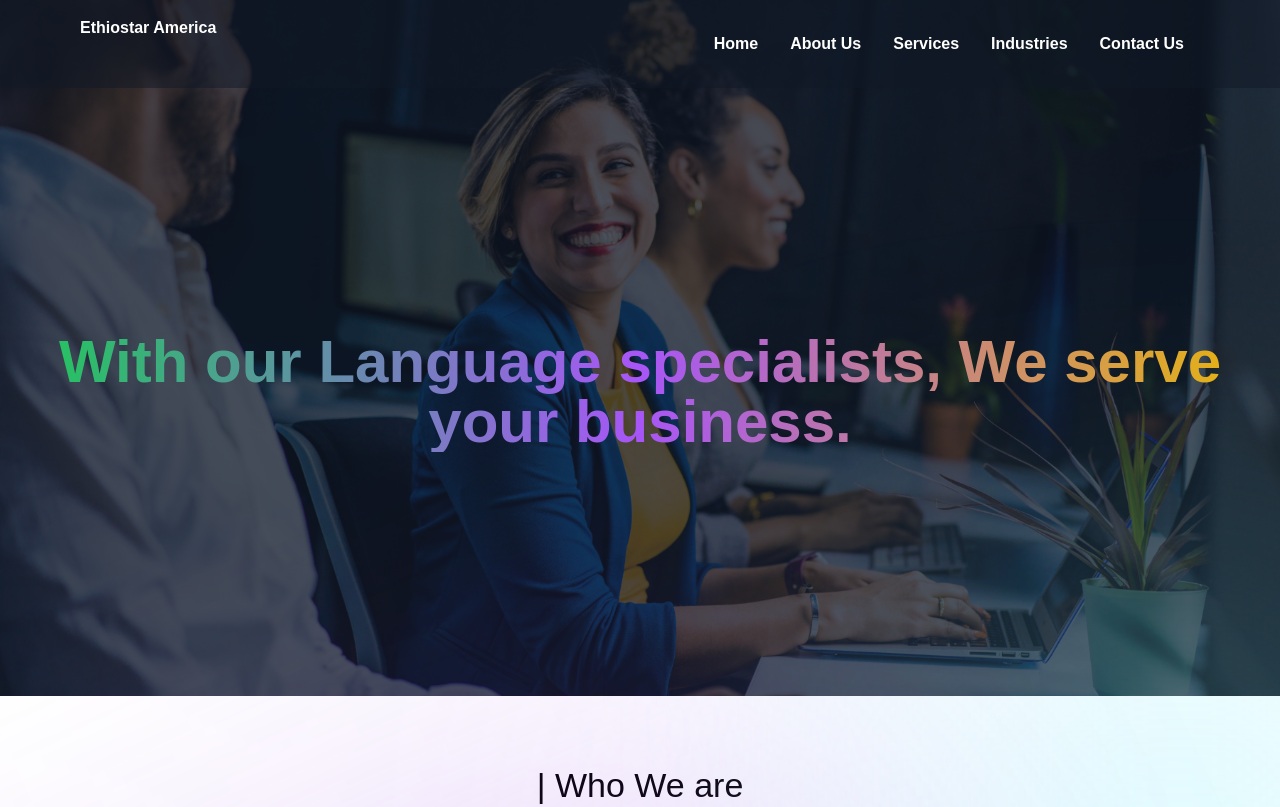
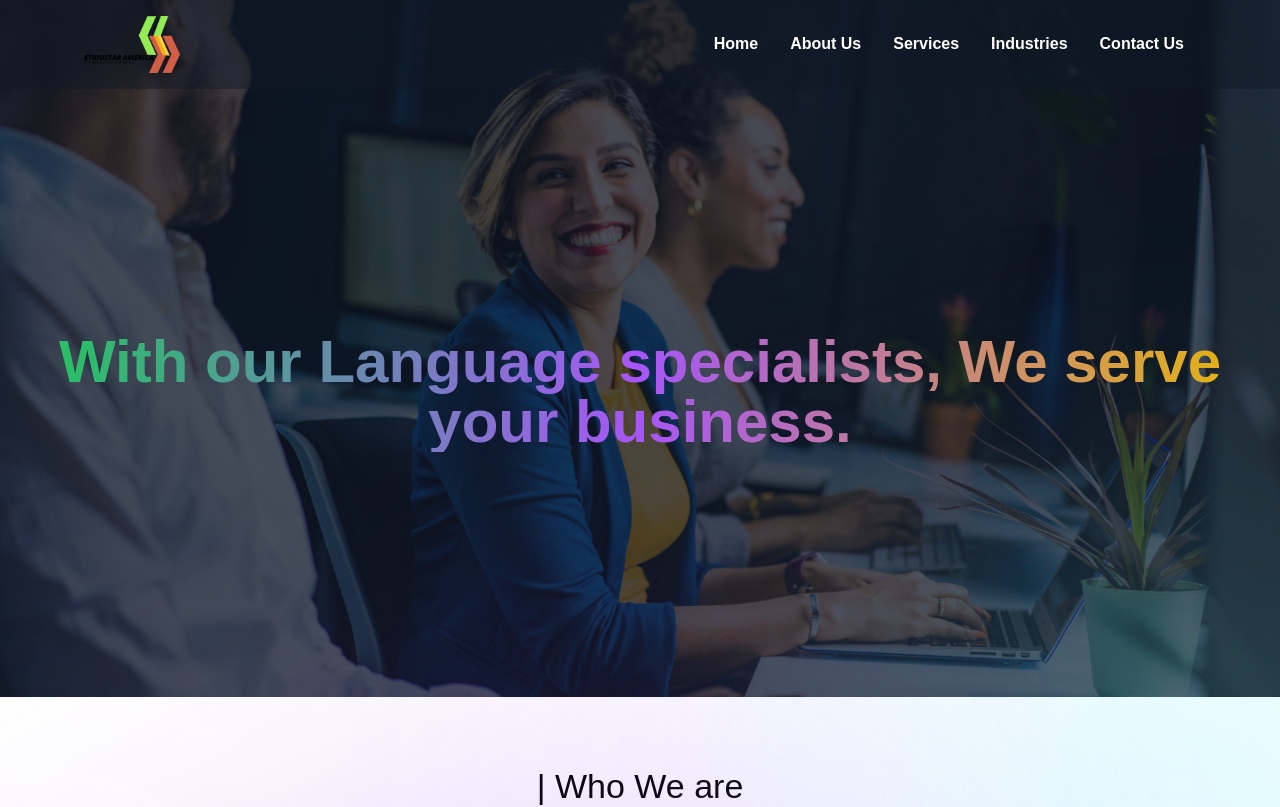
Before and after one commit to Henoker/ethiostar, a Next.js app: page / in a window 1280 px wide. Shown: the top 807 px of the page. Built offline with nearby package versions, Linux system fonts and the light colour scheme; a web font is replaced by a local one.

Commit message:
feat; Add logo

```diff
--- a/components/Navbar.jsx
+++ b/components/Navbar.jsx
@@ -5,6 +5,8 @@ import { navVariants } from '../utils/motion';
 import Link from 'next/link';
 import { AiOutlineMenu, AiOutlineClose } from 'react-icons/ai';
 import { useState } from 'react';
+import Image from 'next/image';
+import logo from '../public/ethiostar.png';
 
 const Navbar = () => {
   const [showMobileMenu, setShowMobileMenu] = useState(false);
@@ -20,7 +22,13 @@ const Navbar = () => {
     >
       <div className={`${styles.innerWidth} mx-auto flex justify-between gap-8 text-white font-bold py-2 px-4 rounded-l`}>
         <Link href="/">
-          <h1>Ethiostar America</h1>
+          <Image
+          src={logo}
+          width={100}
+          height={100}
+          alt="logo"
+          priority
+          />
         </Link>
 
         <ul className="hidden sm:flex">
```
Also changed, not shown: public/ethiostar.png (added).
